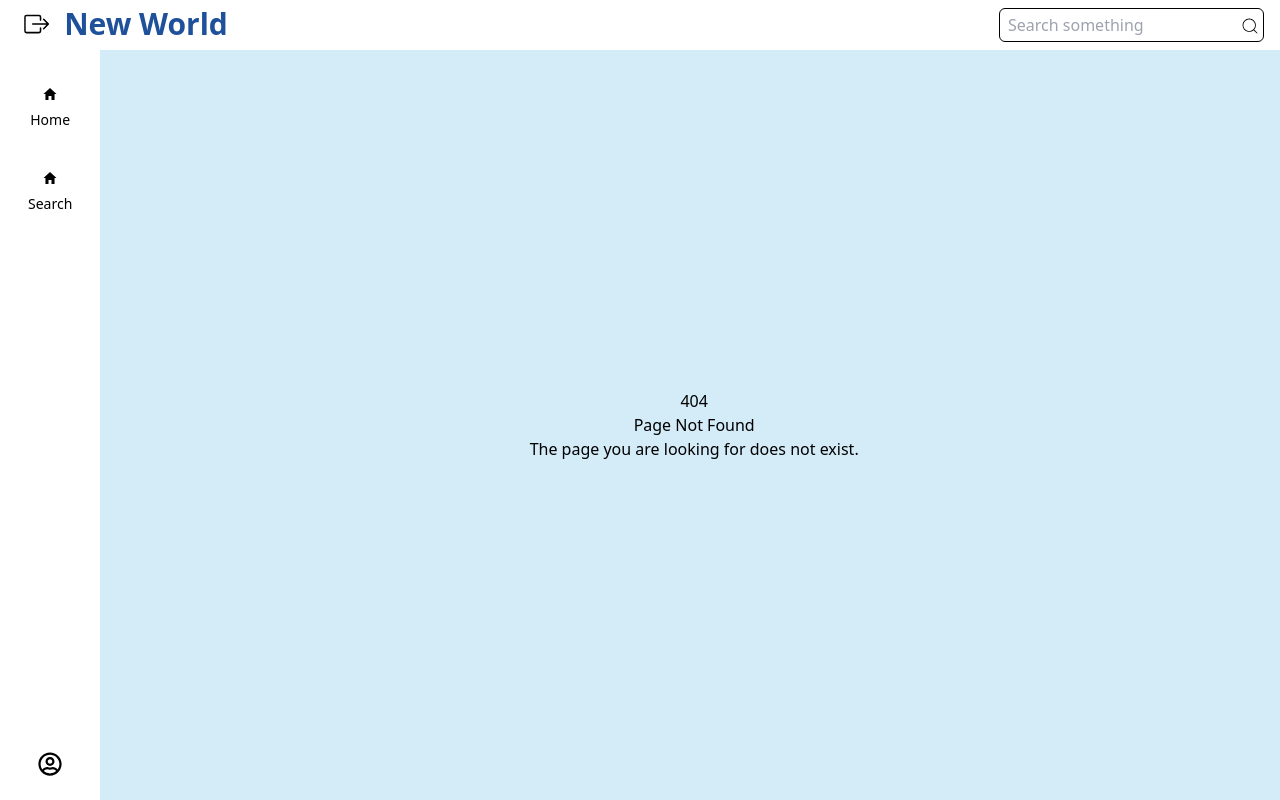
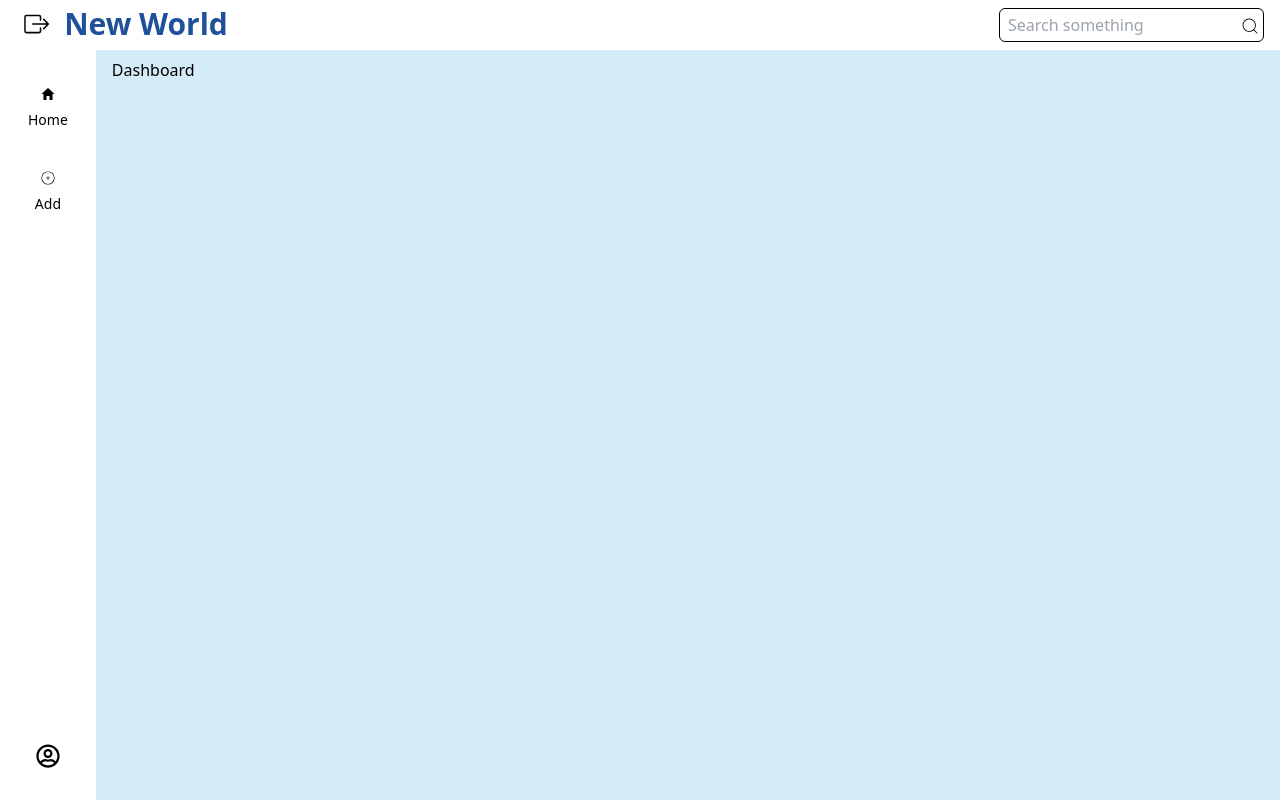
Before and after one commit to Virpro18/ashita, a Next.js app: page /user/dashboard in a window 1280 px wide. Before the commit this address had no page. Built offline with nearby package versions, Linux system fonts and the light colour scheme.

Commit message:
user update

```diff
--- /dev/null
+++ b/src/app/Add/page.tsx
@@ -0,0 +1,9 @@
+const add = () => {
+  return (
+    <div>
+      <h1>fasdfa</h1>
+    </div>
+  );
+};
+
+export default add;
--- a/src/app/search/[query]/page.tsx
+++ b/src/app/search/[query]/page.tsx
@@ -10,7 +10,7 @@ const search = async ({ params }: { params: Promise<{ query: string }> }) => {
 
   return (
     <>
-    <div className="w-full text-center p-2">
+    <div className="w-full p-2">
       <h3 className="font-bold text-2xl text-color-secondary">Search Results</h3>
     </div>
         <Cards data={data} />
--- /dev/null
+++ b/src/app/user/dashboard/page.tsx
@@ -0,0 +1,7 @@
+const dashboard = () => {
+    return (<>
+    <h1>Dashboard</h1>
+    </>)
+}
+
+export default dashboard
--- a/src/components/Cards.tsx
+++ b/src/components/Cards.tsx
@@ -9,7 +9,7 @@ function Cards({ data }: CardsProps) {
   return (
     <div className="grid md:grid-cols-[repeat(4,minmax(300px,1fr))] sm:grid-cols-2 grid-cols-1 gap-4 p-4">
       {data.length <= 0 ? (
-        <h1 className="text-center text-xl font-bold text-gray-700">
+        <h1 className="text-center text-xl w-full font-bold text-gray-700">
           No Data
         </h1>
       ) : (
--- a/src/components/Sidebar.tsx
+++ b/src/components/Sidebar.tsx
@@ -5,6 +5,8 @@ import { useState } from "react";
 import { BsBoxArrowRight } from "react-icons/bs";
 import { IoMdHome } from "react-icons/io";
 import { FaRegUserCircle } from "react-icons/fa";
+import { CiCirclePlus } from "react-icons/ci";
+
 
 interface MobileOverlayProps {
   isOpen: boolean;
@@ -48,9 +50,9 @@ const Sidebar: React.FC<Props> = ({ isFull }) => {
       href: "/",
     },
     {
-      name: "Search",
-      icon: <IoMdHome />,
-      href: "/search",
+      name: "Add",
+      icon: <CiCirclePlus />,
+      href: "/Add",
     },
   ];
 
@@ -91,7 +93,7 @@ const SidebarContent: React.FC<SidebarContentProps> = ({
         <Link
           href={item.href}
           key={index}
-          className={`flex items-center gap-2 my-2 hover:bg-black hover:bg-opacity-30 rounded-md ${
+          className={`flex items-center gap-2 my-2 hover:bg-black hover:bg-opacity-30 rounded-md w-full ${
             isOpen ? "p-2" : "p-3   flex-col"
           } transition-colors`}
         >
@@ -101,10 +103,10 @@ const SidebarContent: React.FC<SidebarContentProps> = ({
           </span>
         </Link>
       ))}
-      <div className="fixed bottom-6 flex gap-2">
+      <Link href="/user/dashboard" className={`fixed bottom-6 flex gap-2 cursor-pointer p-2 ${isOpen ? 'w-10/12':null}`}>
         <FaRegUserCircle className="text-2xl"></FaRegUserCircle>
         {isOpen ? <span>User</span> : null}
-      </div>
+      </Link>
     </nav>
   </div>
 );
```
